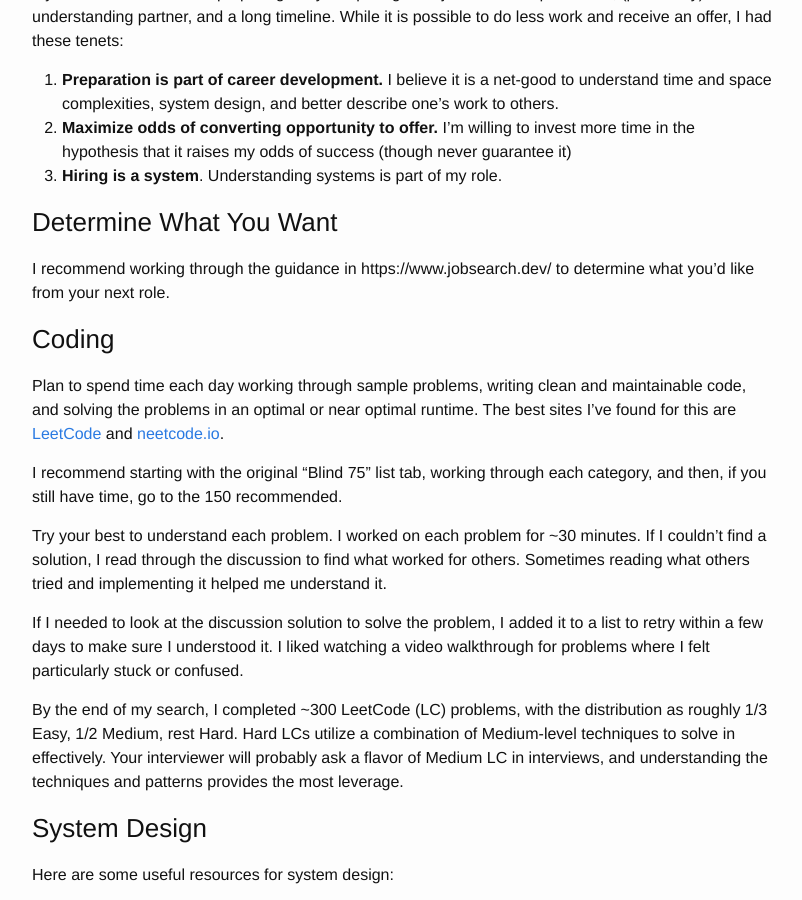
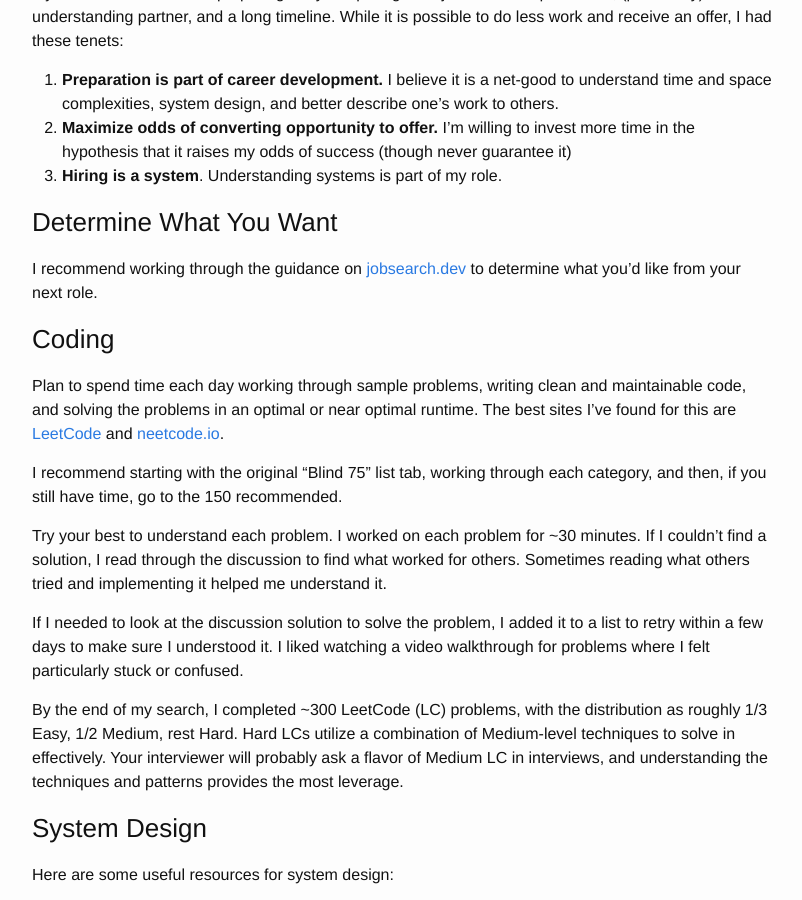
Before and after one commit to kevinlondon/kevinlondon.github.io, a Jekyll site: the page built from _posts/2023-05-01-senior-engineer-job-search-preparation.md, in a window 1280 px wide and 900 px high, scrolled down 540 px. Shown: the whole window, without its empty margins (238-1040 px from the left). Built offline with Jekyll 4.4.1, drawn with Linux system fonts in a browser that asks for light colours; comment, search, counter and statistics services are not loaded.

Commit message:
Fix link

```diff
--- a/_posts/2023-05-01-senior-engineer-job-search-preparation.md
+++ b/_posts/2023-05-01-senior-engineer-job-search-preparation.md
@@ -33,8 +33,8 @@ tenets:
 
 ### Determine What You Want
 
-I recommend working through the guidance in https://www.jobsearch.dev/ to determine
-what you'd like from your next role.
+I recommend working through the guidance on [jobsearch.dev](https://www.jobsearch.dev/)
+to determine what you'd like from your next role.
 
 ### Coding
 
```
